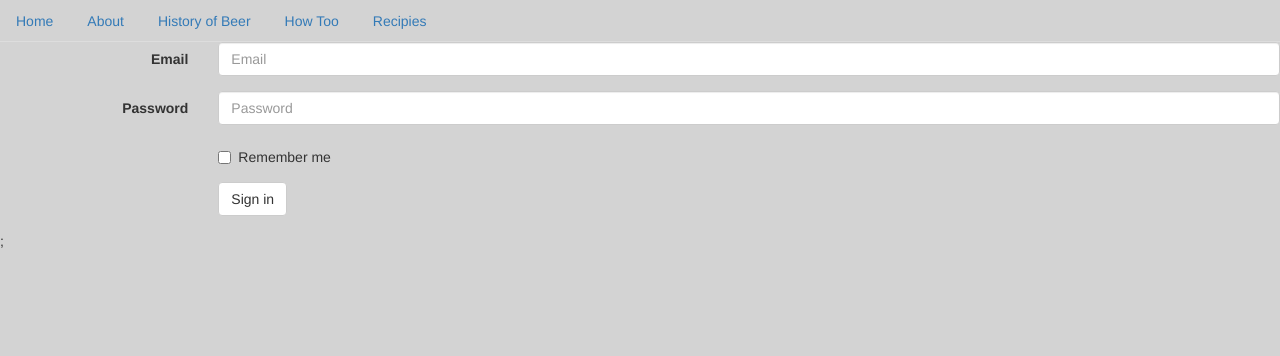
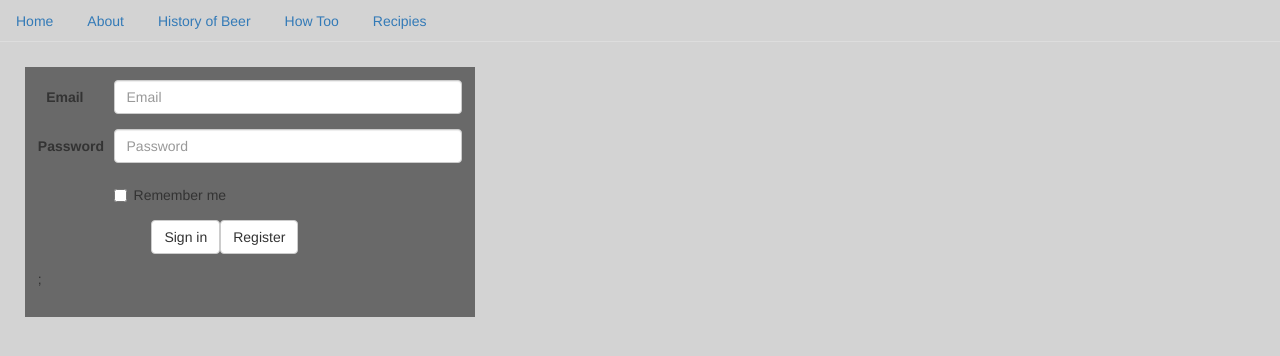
Before and after one commit to nikolaizemlin/Project_3_Group, a React (Create React App) app: page / in a window 1280 px wide. Shown: the top 356 px of the page. Built offline with nearby package versions, Linux system fonts and the light colour scheme.

Commit message:
changed some files for login

```diff
--- a/src/App.js
+++ b/src/App.js
@@ -5,7 +5,7 @@ import Home from "./components/pages/Home";
 import About from "./components/pages/About";
 import History from "./components/pages/History";
 import howtoo from "./components/pages/howtoo";
-import Learn from "./components/pages/Learn";
+import Recipe from "./components/pages/Recipe";
 // import formInstance from "./components/pages/formInstance";
 
 const App = () => (
@@ -16,7 +16,7 @@ const App = () => (
       <Route exact path="/about" component={About} />
       <Route exact path="/History" component={History} />
       <Route path="/howtoo" component={howtoo} />
-      <Route path="/learn" component={Learn} />
+      <Route path="/Recipe" component={Recipe} />
     </div>
   </Router>
 );
--- a/src/components/NavTabs.js
+++ b/src/components/NavTabs.js
@@ -46,9 +46,9 @@ const NavTabs = () => (
     </li>
     <li className="nav-item">
       <Link
-        to="/learn"
+        to="/Recipe"
         className={
-          window.location.pathname === "/learn" ? "nav-link active" : "nav-link"
+          window.location.pathname === "/Recipe" ? "nav-link active" : "nav-link"
         }
       >
         Recipies
--- a/src/components/pages/Home.js
+++ b/src/components/pages/Home.js
@@ -1,8 +1,9 @@
 import React from "react";
 import { FormGroup, Form, FormControl, Col, Button, ControlLabel, Checkbox } from 'react-bootstrap';
+import '../../styles/login.css';
 
 const Home = () => (
-  <div>
+  <div class="LoginForm">
 
     <Form horizontal>
   <FormGroup controlId="formHorizontalEmail">
@@ -30,8 +31,9 @@ const Home = () => (
   </FormGroup>
 
   <FormGroup>
-    <Col smOffset={2} sm={10}>
+    <Col smOffset={3} sm={10}>
       <Button type="submit">Sign in</Button>
+      <Button type="submit">Register</Button>
     </Col>
   </FormGroup>
 </Form>;
--- /dev/null
+++ b/src/styles/login.css
@@ -0,0 +1,10 @@
+.LoginForm {
+    margin-top: 25px;
+    margin-left: 25px;
+    padding: 1%;
+    border-color: rgba(0, 0, 0, 0.5);
+    background-color: rgba(0, 0, 0, 0.5);
+    width: 450px;
+    height: 250px;
+
+ }
```
Also changed, not shown: src/components/pages/Recipe.js (renamed from src/components/pages/Learn.js).
